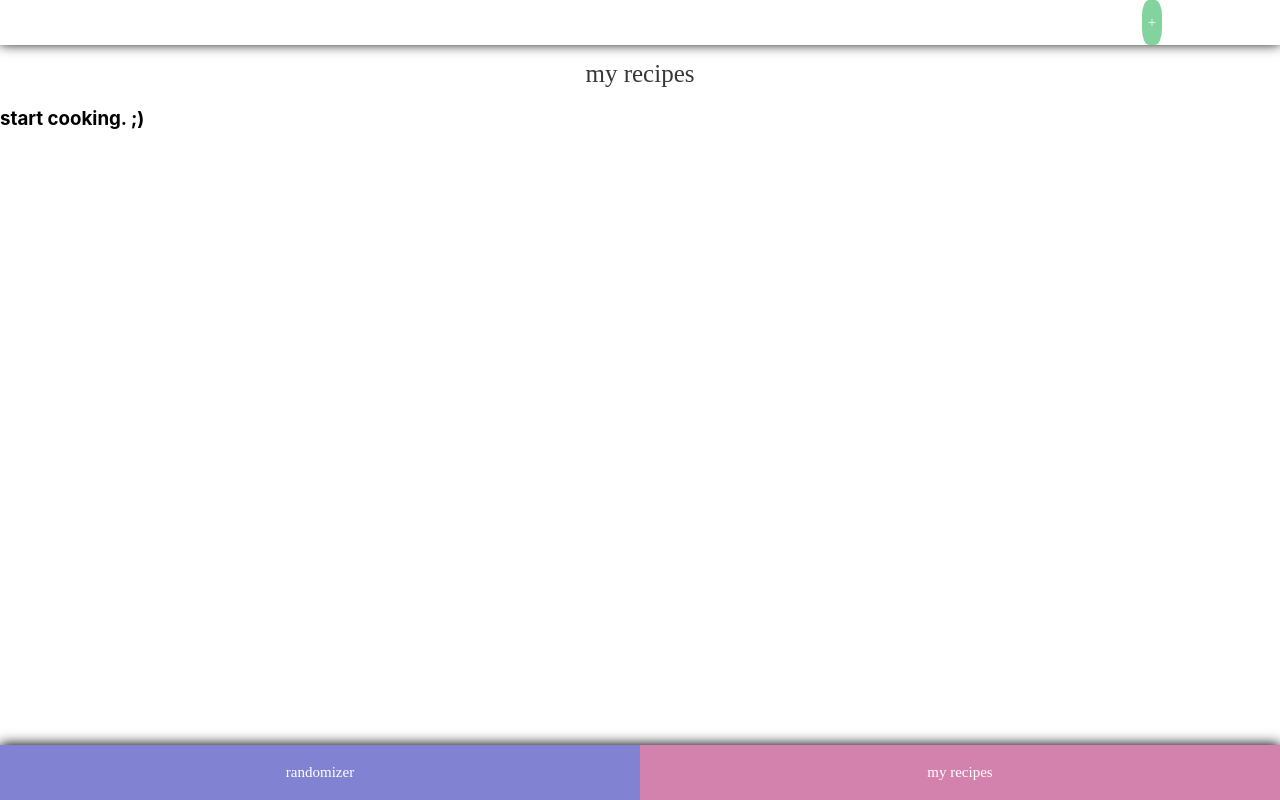
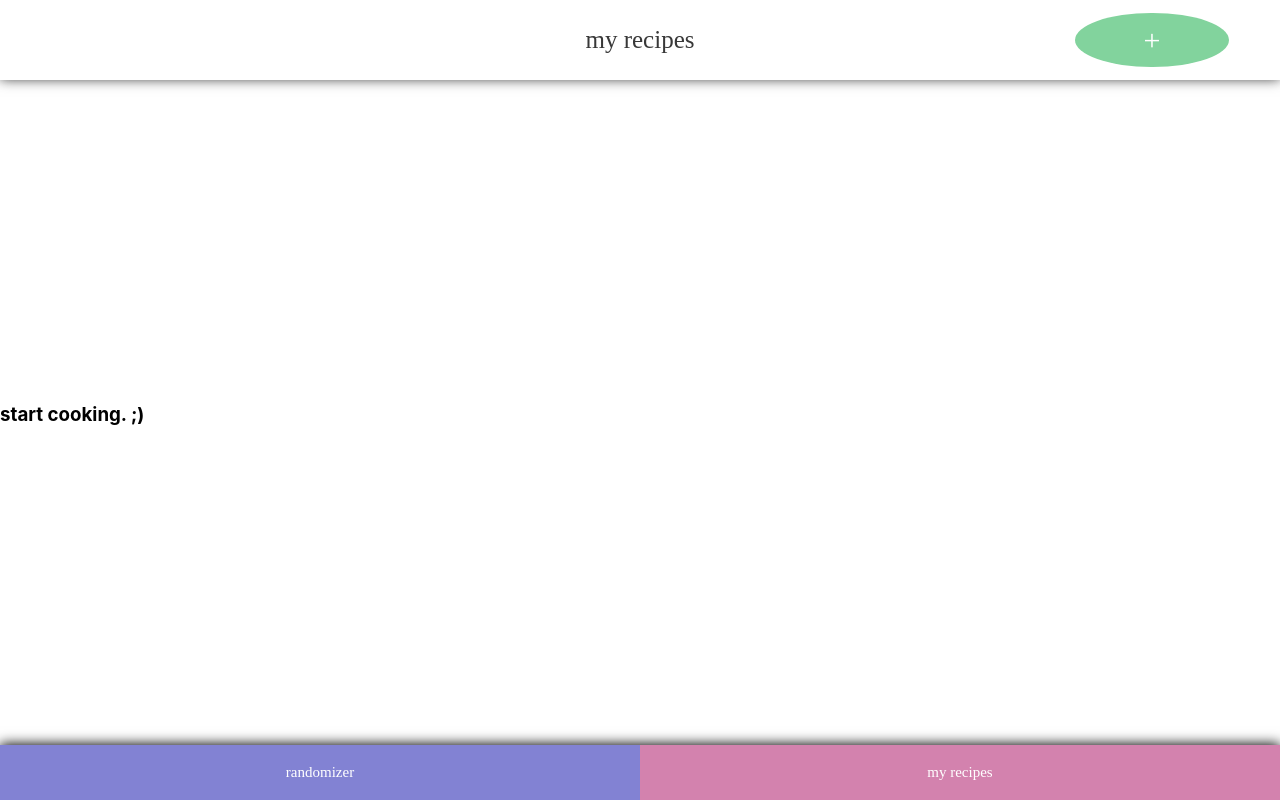
Before and after one commit to vickybremer/Rezeptbuch, a React (Create React App) app in the folder rezeptbuch/: page / in a window 1280 px wide. Built offline with nearby package versions, Linux system fonts and the light colour scheme.

Commit message:
Layout der App weitergemacht

```diff
--- a/rezeptbuch/src/components/addNewRecipe/AddRecipe.js
+++ b/rezeptbuch/src/components/addNewRecipe/AddRecipe.js
@@ -1,7 +1,7 @@
 import Header from "../header/Header.js";
 import useLocalStorage from "react-use-localstorage";
 import { useState, useEffect } from "react";
-import "./AddRecipe.module.css";
+import styles from "./AddRecipe.module.css";
 
 export default function AddRecipe() {
   const [localRecipe, setLocalRecipe] = useLocalStorage("recipes", []);
@@ -117,7 +117,7 @@ export default function AddRecipe() {
   return (
     <>
       <Header title="Add new Recipe" />
-      <div>
+      <div className={styles.addRBody}>
         <form onSubmit={(handleSubmit, AddRecipe)}>
           <h3>Title</h3>
           <input
--- a/rezeptbuch/src/components/addNewRecipe/AddRecipe.module.css
+++ b/rezeptbuch/src/components/addNewRecipe/AddRecipe.module.css
@@ -0,0 +1,4 @@
+.addRBody {
+  padding-top: 30%;
+  padding-bottom: 85px;
+}
--- a/rezeptbuch/src/components/fullRecipe/fullRecipe.js
+++ b/rezeptbuch/src/components/fullRecipe/fullRecipe.js
@@ -5,7 +5,6 @@ export default function FullRecipe({ listData, selectedRecipe, closeHandler }) {
   const recipe = listData.filter(item => item.title === selectedRecipe);
 
   return (
-    <div className={styles.container}>
     <div className={styles.infoBox}>
       <h3>{recipe[0].title}</h3>
       <h5>
@@ -13,7 +12,7 @@ export default function FullRecipe({ listData, selectedRecipe, closeHandler }) {
           <div key={item.id}> {item.id} </div>
         ))}
       </h5>
-        <h5>
+      <h5 id={styles.stepsStyling}>
         {recipe[0].steps.map(item => (
           <li>
             <div key={item.id}> {item.id} </div>
@@ -23,6 +22,5 @@ export default function FullRecipe({ listData, selectedRecipe, closeHandler }) {
       <h5>{"created on: " + recipe[0].date}</h5>
       <button onClick={closeHandler}> close </button>
     </div>
-    </div>
   );
 }
--- a/rezeptbuch/src/components/fullRecipe/fullRecipe.module.css
+++ b/rezeptbuch/src/components/fullRecipe/fullRecipe.module.css
@@ -1,28 +1,37 @@
-.container {
-  position: fixed;
-  /* z-index: 1; */
-  /* top: 0;
-    left: 0;
-    width: 100%;
-    height: 100%;
-    background: rgba(0, 0, 0, 0.6); */
-  /* z-index: 5; */
-}
-
 .infoBox {
   position: fixed;
-  background: white;
-  color: rgb(161, 144, 133);
-  font-family: "impact";
-  width: 300px;
-  height: 125px;
+  background: rgb(202, 155, 155);
   top: 50%;
   left: 50%;
   transform: translate(-50%, -50%);
   padding: 1rem 2rem;
   border-radius: 10px;
+
+  text-align: left;
+  font-family: konnect;
+  color: rgb(56, 56, 56);
+  font-size: 13px;
+  font-weight: 400;
+  text-transform: lowercase;
 }
 
 li {
   list-style: decimal;
 }
+
+.infoBox button {
+  background-color: rgb(243, 223, 198);
+  border-radius: 5px;
+  border: none;
+
+  text-align: center;
+  font-family: konnect;
+  color: rgb(56, 56, 56);
+  font-size: 13px;
+  font-weight: 400;
+  text-transform: lowercase;
+}
+
+.infoBox #stepsStyling {
+  margin-left: 10px;
+}
--- a/rezeptbuch/src/components/header/Header.css
+++ b/rezeptbuch/src/components/header/Header.css
@@ -1,6 +1,16 @@
-#header {
+header {
+  display: flex;
+  justify-content: center;
+  flex-direction: column;
+  width: 100%;
+  margin: 0px;
+  height: 80px;
+  background-color: rgb(255, 255, 255);
+  position: fixed;
+  top: 0px;
+  box-shadow: 0 -1px 12px;
+
   text-align: center;
-  margin-top: 60px;
   font-family: konnect;
   color: rgb(56, 56, 56);
   font-size: 25px;
--- a/rezeptbuch/src/components/header/Header.js
+++ b/rezeptbuch/src/components/header/Header.js
@@ -1,5 +1,5 @@
 import "./Header.css";
 
 export default function Header({ title }) {
-  return <h1 id="header"> {title}</h1>;
+  return <header id="header">{title}</header>;
 }
--- a/rezeptbuch/src/components/navigation/Navigation.js
+++ b/rezeptbuch/src/components/navigation/Navigation.js
@@ -4,11 +4,11 @@ import styles from "./Navigation.module.css";
 export default function Navigation({ nav }) {
   return (
     <div className={styles.navButtons}>
-      <header>
+      <div className={styles.nav3Container}>
         <button className={styles.nav3} onClick={() => nav("AddRecipe")}>
           +
         </button>
-      </header>
+      </div>
       <footer>
         <button className={styles.nav1} onClick={() => nav("Randomizer")}>
           Randomizer
--- a/rezeptbuch/src/components/navigation/Navigation.module.css
+++ b/rezeptbuch/src/components/navigation/Navigation.module.css
@@ -13,6 +13,9 @@
   color: white;
   border: none;
 }
+.navButtons .nav1:hover {
+  background-color: rgb(152, 152, 233);
+}
 
 .navButtons .nav2 {
   flex: 0 0 50%;
@@ -23,27 +26,35 @@
   color: white;
   border: none;
 }
+.navButtons .nav2:hover {
+  background-color: rgb(216, 149, 186);
+}
 
 .navButtons .nav3 {
+  flex: 0 0 12%;
   background-color: rgb(130, 211, 157);
   font-family: konnect;
-  font-size: 15px;
+  font-size: 30px;
+  font-weight: 400;
   text-transform: lowercase;
   color: white;
   margin-left: 80%;
+  margin-top: 1%;
+  margin-bottom: 1%;
   border: none;
-  border-radius: 35%;
+  border-radius: 50%;
+}
+.navButtons .nav3:hover {
+  background-color: rgb(146, 226, 173);
 }
 
-header {
+.nav3Container {
   display: flex;
   justify-content: center;
   width: 100%;
-  height: 45px;
-  background-color: rgb(255, 255, 255);
+  height: 80px;
   position: fixed;
   top: 0px;
-  box-shadow: 0 -1px 12px;
 }
 
 footer {
--- a/rezeptbuch/src/components/randomizer/Randomizer.module.css
+++ b/rezeptbuch/src/components/randomizer/Randomizer.module.css
@@ -0,0 +1,4 @@
+.RandomizerBody {
+  padding-top: 30%;
+  padding-bottom: 85px;
+}
--- a/rezeptbuch/src/components/randomizer/RandomizerButton.js
+++ b/rezeptbuch/src/components/randomizer/RandomizerButton.js
@@ -1,6 +1,6 @@
 import { useState } from "react";
 import FullRecipe from "../fullRecipe/fullRecipe.js";
-import "./Randomizer.module.css";
+import styles from "./Randomizer.module.css";
 import useLocalStorage from "react-use-localstorage";
 
 export default function RandomizerButton() {
@@ -31,7 +31,7 @@ export default function RandomizerButton() {
   }
 
   return (
-    <div>
+    <div className={styles.RandomizerBody}>
       {currentRecipe && (
         <FullRecipe
           listData={localData}
--- a/rezeptbuch/src/components/recipes/Recipes.js
+++ b/rezeptbuch/src/components/recipes/Recipes.js
@@ -1,7 +1,7 @@
 import FullRecipe from "../fullRecipe/fullRecipe.js";
 import { useState } from "react";
 import Header from "../header/Header.js";
-import "./Recipes.module.css";
+import styles from "./Recipes.module.css";
 import useLocalStorage from "react-use-localstorage";
 
 export default function Recipes() {
@@ -16,16 +16,18 @@ export default function Recipes() {
   //Liste der Rezepttitel wird erstellt (sind Buttons)
   if (localData === null) {
     localData = [];
-    recipeList = <p>start cooking. ;)</p>;
+    recipeList = <p className={styles.ListTextStyling}>start cooking. ;)</p>;
   } else {
     localData = JSON.parse(localStorage.getItem("recipes"));
     recipeList = localData.map(recipe => (
-      <li key={recipe.id}>
+      <div key={recipe.id}>
+        <div className={styles.ListItemStyling}>
           <button onClick={() => setSelectedRecipe(recipe.title)}>
             {recipe.title}
           </button>
-        <button onClick={() => DeleteRecipe(recipe.id)}>x</button>
-      </li>
+        </div>
+        {/* <button onClick={() => DeleteRecipe(recipe.id)}>x</button> */}
+      </div>
     ));
   }
 
@@ -39,8 +41,9 @@ export default function Recipes() {
 
   //Liste wird aufgerufen
   return (
+    <div className={styles.RecipesBody}>
+      <Header title="My Recipes" />
       <div>
-      <Header title="My Recipes" />
         <h3>{recipeList}</h3>
         {selectedRecipe && (
           <FullRecipe
@@ -50,5 +53,6 @@ export default function Recipes() {
           />
         )}
       </div>
+    </div>
   );
 }
--- a/rezeptbuch/src/components/recipes/Recipes.module.css
+++ b/rezeptbuch/src/components/recipes/Recipes.module.css
@@ -0,0 +1,28 @@
+.RecipesBody {
+  padding-top: 30%;
+  padding-bottom: 85px;
+}
+
+.ListItemStyling {
+  display: flex;
+  justify-content: center;
+  flex-direction: column;
+  padding-left: 23%;
+  padding-right: 23%;
+}
+
+.ListItemStyling button {
+  background-color: rgb(235, 210, 102);
+  width: 100%;
+  margin-bottom: 20px;
+  height: 35px;
+  border-radius: 5px;
+  border: none;
+
+  text-align: center;
+  font-family: konnect;
+  color: rgb(56, 56, 56);
+  font-size: 15px;
+  font-weight: 400;
+  text-transform: lowercase;
+}
```
Lines whose indentation alone changed are shown as unchanged.
